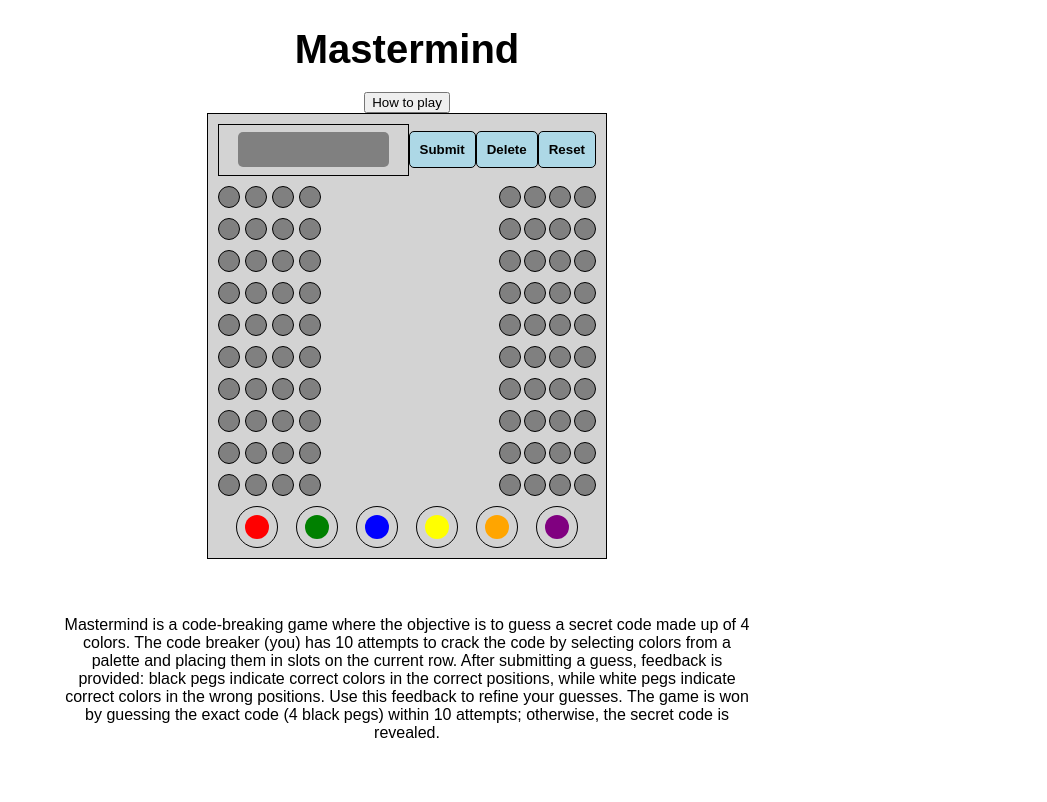
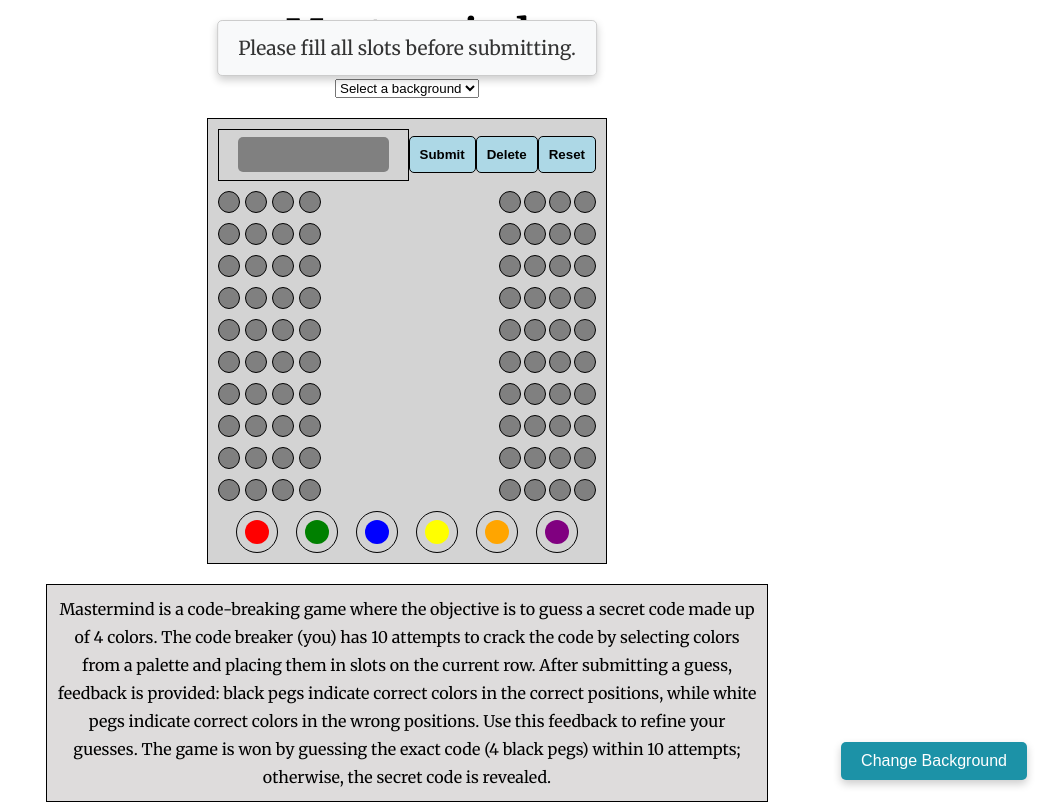
Before and after one commit to JWenham22/unit1-project, a plain HTML site: page index.html in a window 1280 px wide. Both pictures are taken after a click on the button "Submit". Shown: the whole page, without its empty margins (233-1280 px from the left). Drawn offline with Linux system fonts and the light colour scheme.

Commit message:
working on some background ideas

```diff
--- a/css/style.css
+++ b/css/style.css
@@ -1,3 +1,4 @@
+
 
 
 
@@ -5,7 +6,7 @@
 /* General Styling */
 body {
     text-align: center;
-    font-family: Arial, sans-serif;
+    font-family: Merriweather, serif;
     display: flex;
     flex-direction: column;
     align-items: center;
@@ -18,11 +19,57 @@ body {
 h1 {
     font-size: 2.5em;
     margin-bottom: 20px;
+    margin-top: 10px
 }
 
-button {
+#changeBackgroundButton {
+    position: fixed;
+    bottom: 20px;
+    right: 20px;
+    padding: 10px 20px;
+    font-size: 1em;
+    background-color: #1c92a7;
+    color: white;
+    border: none;
+    border-radius: 5px;
+    cursor: pointer;
+    box-shadow: 0px 4px 8px rgba(0, 0, 0, 0.2);
+    transition: background-color 0.3s ease;
+}
 
+#changeBackgroundButton:hover {
+    background-color: #45a049;
 }
+
+
+/* Message Box */
+.message-box {
+    display: none; /* Hidden by default */
+    position: fixed;
+    top: 20px;
+    left: 50%;
+    transform: translateX(-50%);
+    padding: 15px 20px;
+    background-color: #f8f9fa;
+    color: #333;
+    border: 1px solid #ccc;
+    border-radius: 5px;
+    box-shadow: 0 4px 8px rgba(0, 0, 0, 0.2);
+    font-size: 1.2em;
+    z-index: 1000;
+    text-align: center;
+    transition: opacity 0.5s ease;
+}
+
+.message-box.show {
+    display: block;
+    opacity: 1;
+}
+
+.message-box.hide {
+    opacity: 0;
+}
+
 
 /* Game Board */
 .board {
@@ -31,6 +78,7 @@ button {
     border: 1px solid black;
     padding: 10px;
     box-sizing: border-box;
+    margin-top: 20px
 }
 
 /* Answer Row */
@@ -169,4 +217,12 @@ button {
 p {
     margin: auto;
     max-width: 700px;
+    line-height: 28px
 }
+
+.paragraph-box {
+    border: 1px solid black;
+    padding: 10px;
+    margin-top: 20px;
+    background-color: rgb(222, 220, 220);
+}
--- a/index.html
+++ b/index.html
@@ -6,10 +6,23 @@
     <title>Mastermind</title>
     <link rel="stylesheet" href="./css/style.css">
     <script defer src="./js/app.js"></script>
+    <link rel="preconnect" href="https://fonts.googleapis.com">
+    <link rel="preconnect" href="https://fonts.gstatic.com" crossorigin>
+    <link href="https://fonts.googleapis.com/css2?family=Merriweather:ital,wght@0,300;0,400;0,700;0,900;1,300;1,400;1,700;1,900&display=swap" rel="stylesheet">
 </head>
 <body>
     <h1>Mastermind</h1>
-    <button>How to play</button>
+    <select id="backgroundSelector">
+        <option value="" disabled selected>Select a background</option>
+        <option value="beach">Beach</option>
+        <option value="space">Space</option>
+        <option value="desert">Desert</option>
+        <option value="forest">Forest</option>
+        <option value="city">City</option>
+        <option value="country-side">Country Side</option>
+    </select>
+    <button id="changeBackgroundButton">Change Background</button>
+    <div id="messageBox" class="message-box"></div>
     <div class="board">
         <div class="answer-container">
             <div class="answer-box">
@@ -36,6 +49,7 @@
         </div>
     </div>
 
+    <div class="paragraph-box">
     <p>Mastermind is a code-breaking game where the objective is to guess a secret
     code made up of 4 colors. The code breaker (you) has 10 attempts to crack the
     code by selecting colors from a palette and placing them in slots on the current
@@ -44,5 +58,6 @@
     wrong positions. Use this feedback to refine your guesses. The game is won by
     guessing the exact code (4 black pegs) within 10 attempts; otherwise, the secret
     code is revealed.</p>
+    </div>
 </body>
 </html>
--- a/js/app.js
+++ b/js/app.js
@@ -220,11 +220,42 @@ document.addEventListener("DOMContentLoaded", () => {
     }
 
 
+    function showMessage(message, type = "info") {
+        const messageBox = document.getElementById("messageBox");
+
+        // Set the message and style based on type
+        messageBox.textContent = message;
+        if (type === "success") {
+            messageBox.style.backgroundColor = "#d4edda"; // Green
+            messageBox.style.color = "#155724";
+            messageBox.style.borderColor = "#c3e6cb";
+        } else if (type === "error") {
+            messageBox.style.backgroundColor = "#f8d7da"; // Red
+            messageBox.style.color = "#721c24";
+            messageBox.style.borderColor = "#f5c6cb";
+        } else {
+            messageBox.style.backgroundColor = "#f8f9fa"; // Neutral
+            messageBox.style.color = "#333";
+            messageBox.style.borderColor = "#ccc";
+        }
+
+        // Show the message box
+        messageBox.classList.add("show");
+        messageBox.classList.remove("hide");
+
+        // Hide the message box after 3 seconds
+        setTimeout(() => {
+            messageBox.classList.add("hide");
+            messageBox.classList.remove("show");
+        }, 3000);
+    }
+
+
     // Submit Guess
     submitButton.addEventListener("click", () => {
         // Ensures the player has selected 4 colors before submitting
         if (currentGuess.length < 4) {
-            alert("Please fill all slots before submitting.")
+            showMessage("Please fill all slots before submitting.")
             return
         }
 
@@ -233,7 +264,7 @@ document.addEventListener("DOMContentLoaded", () => {
         displayFeedback(feedback)
 
         if (feedback.black === 4) {
-            alert("Congratulations! You've guessed the code!")
+            showMessage("Congratulations! You've guessed the code!")
             return
         }
 
@@ -241,7 +272,7 @@ document.addEventListener("DOMContentLoaded", () => {
         currentRow++
 
         if (currentRow >= 10) {
-            alert("Game Over! The secret code was: " + secretCode.join(", "))
+            showMessage("Game Over! The secret code was: " + secretCode.join(", "))
         }
     })
 
@@ -309,6 +340,38 @@ document.addEventListener("DOMContentLoaded", () => {
         for (let i = 0; i < white; i++) gradeSlots[index++].style.backgroundColor = "white"
     }
 
+
+    document.getElementById("changeBackgroundButton").addEventListener("click", () => {
+        const selector = document.getElementById("backgroundSelector");
+        const selectedBackground = selector.value;
+
+        // Apply the corresponding background image
+        switch (selectedBackground) {
+            case "beach":
+                document.body.style.backgroundImage = "url()";
+                break;
+            case "space":
+                document.body.style.backgroundImage = "url()";
+                break;
+            case "desert":
+                document.body.style.backgroundImage = "url()";
+                break;
+            case "forest":
+                document.body.style.backgroundImage = "url()";
+                break;
+            case "city":
+                document.body.style.backgroundImage = "url()";
+                break;
+            case "country-side":
+                document.body.style.backgroundImage = "url()";
+                break;
+            default:
+                document.body.style.backgroundImage = ""; // Reset to default
+        }
+    });
+
+
+
     // Initialize Game
     generateSecretCode()
     createRows()
```
